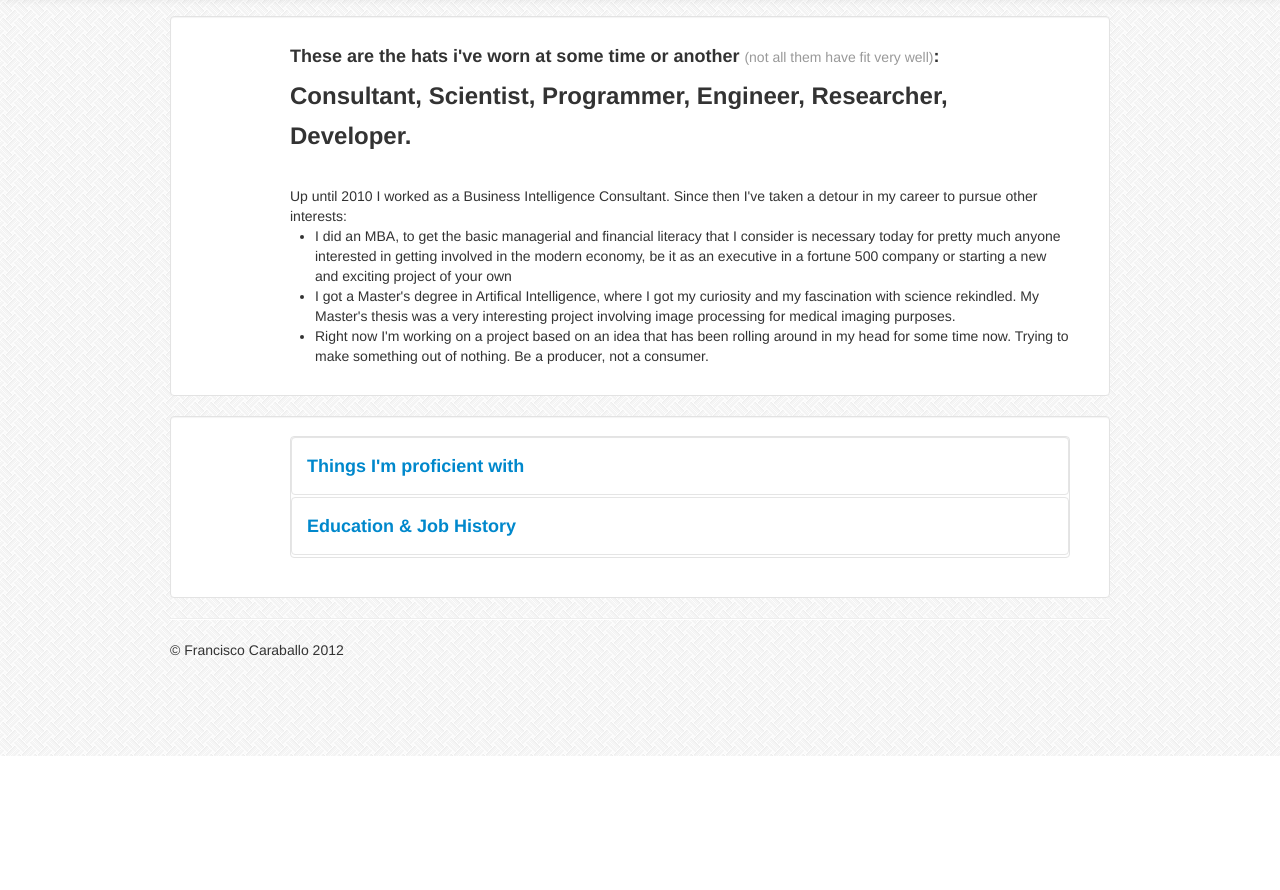
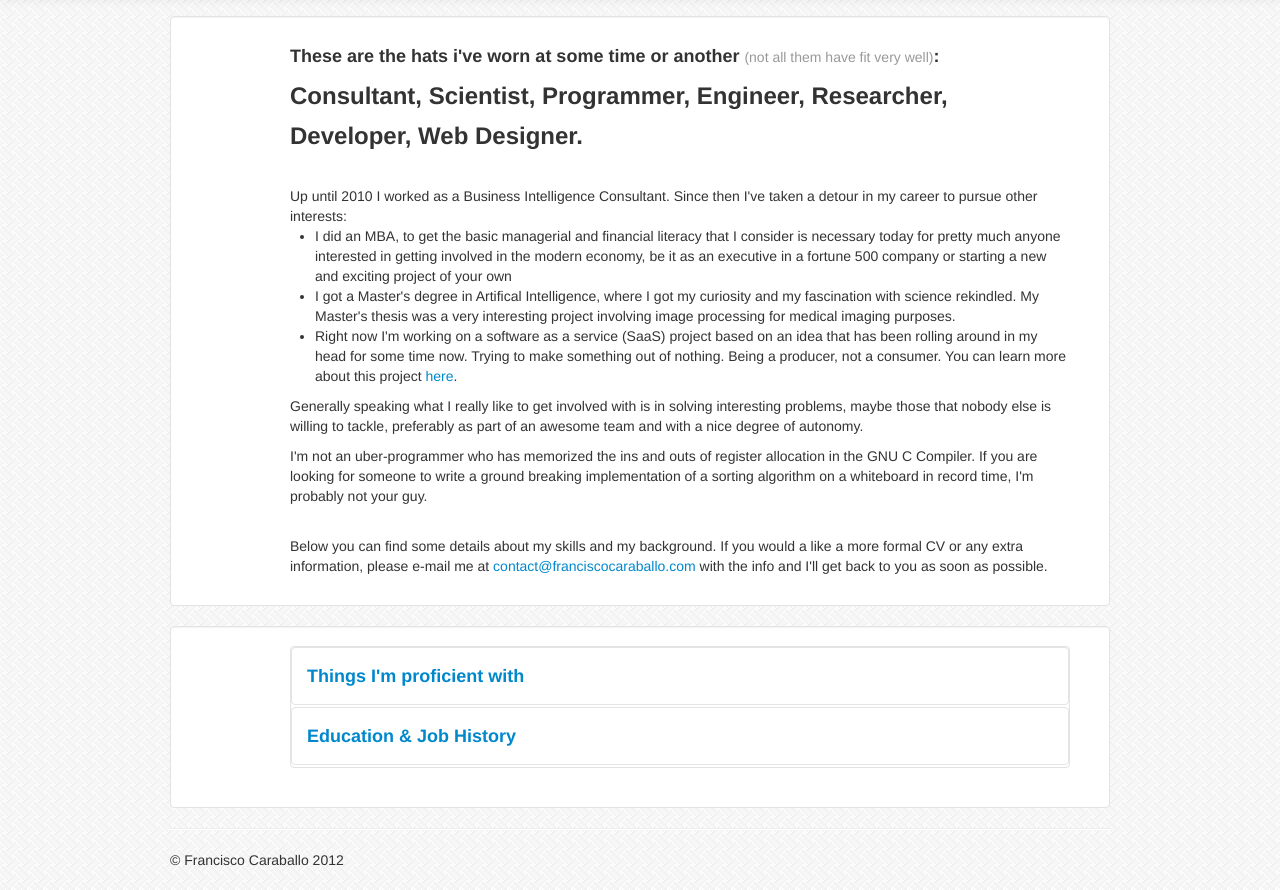
Before and after one commit to hitokiri82/static_landing, a plain HTML site: page site/public/about.html in a window 1280 px wide. Shown: the part 44-934 px from the top of the page. Before the commit the page ends 800 px from the top, so only its background shows below. Drawn offline with Linux system fonts and the light colour scheme.

Commit message:
Changed the about me page, and added a few details

```diff
--- a/site/public/about.html
+++ b/site/public/about.html
@@ -2,7 +2,7 @@
 <html lang="en">
   <head>
     <meta charset="utf-8">
-    <title>Francisco Caraballo .com</title>
+    <title>Francisco Caraballo</title>
     <meta name="viewport" content="width=device-width, initial-scale=1.0">
     <meta name="description" content="">
     <meta name="author" content="">
@@ -88,7 +88,7 @@
     <div class="span10 offset1">
         <h4>
         These are the hats i've worn at some time or another <small>(not all them have fit very well)</small>:<br></h4>
-        <h3>Consultant, Scientist, Programmer, Engineer, Researcher, Developer.</h3>
+        <h3>Consultant, Scientist, Programmer, Engineer, Researcher, Developer, Web Designer.</h3>
 
         <br>
         Up until 2010 I worked as a Business Intelligence Consultant. Since then I've taken a detour in my career to pursue other interests:
@@ -100,9 +100,13 @@
                 I got a Master's degree in Artifical Intelligence, where I got my curiosity and my fascination with science rekindled. My Master's thesis was a very interesting project involving image processing for medical imaging purposes.
             </li>
             <li>
-                Right now I'm working on a project based on an idea that has been rolling around in my head for some time now. Trying to make something out of nothing. Be a producer, not a consumer.
+                Right now I'm working on a software as a service (SaaS) project based on an idea that has been rolling around in my head for some time now. Trying to make something out of nothing. Being a producer, not a consumer. You can learn more about this project <a href="http://www.psidium-project.com">here</a>.
             </li>
         </ul>
+        <p>Generally speaking what I really like to get involved with is in solving interesting problems, maybe those that nobody else is willing to tackle, preferably as part of an awesome team and with a nice degree of autonomy.</p>
+        <p>I'm not an uber-programmer who has memorized the ins and outs of register allocation in the GNU C Compiler. If you are looking for someone to write a ground breaking implementation of a sorting algorithm on a whiteboard in record time, I'm probably not your guy.</p>
+        <br>
+        <p>Below you can find some details about my skills and my background. If you would a like a more formal CV or any extra information, please e-mail me at <a href="mailto:&#099;&#111;&#110;&#116;&#097;&#099;&#116;&#064;&#102;&#114;&#097;&#110;&#099;&#105;&#115;&#099;&#111;&#099;&#097;&#114;&#097;&#098;&#097;&#108;&#108;&#111;&#046;&#099;&#111;&#109;">contact@franciscocaraballo.com</a> with the info and I'll get back to you as soon as possible.</p>
     </div>
 </div>
 
@@ -137,9 +141,10 @@
                             <li>
                                 Frameworks:
                                 <ul>
+                                    <li>Django</li>
+                                    <li>Bootstrap</li>
+                                    <li>SAP NetWeaver</li>
                                     <li>Kitware's Visualization Toolkit - VTK</li>
-                                    <li>Django</li>
-                                    <li>SAP NetWeaver</li>
                                 </ul>
                             </li>
                         </ul>
@@ -151,6 +156,7 @@
                                 <ul>
                                     <li>Qt Creator</li>
                                     <li>Microsoft Visual Studio</li>
+                                    <li>Eclipse</li>
                                     <li>Git</li>
                                     <li>Image Processing Software (i.e. Gimp)</li>
                                 </ul>
```
Also changed, not shown: site/public/blog.html (+1 -1 lines), site/public/contact.html (+1 -1 lines), site/public/index.html (+3 -3 lines), site/public/photo.html (+1 -1 lines), 3 other files.
